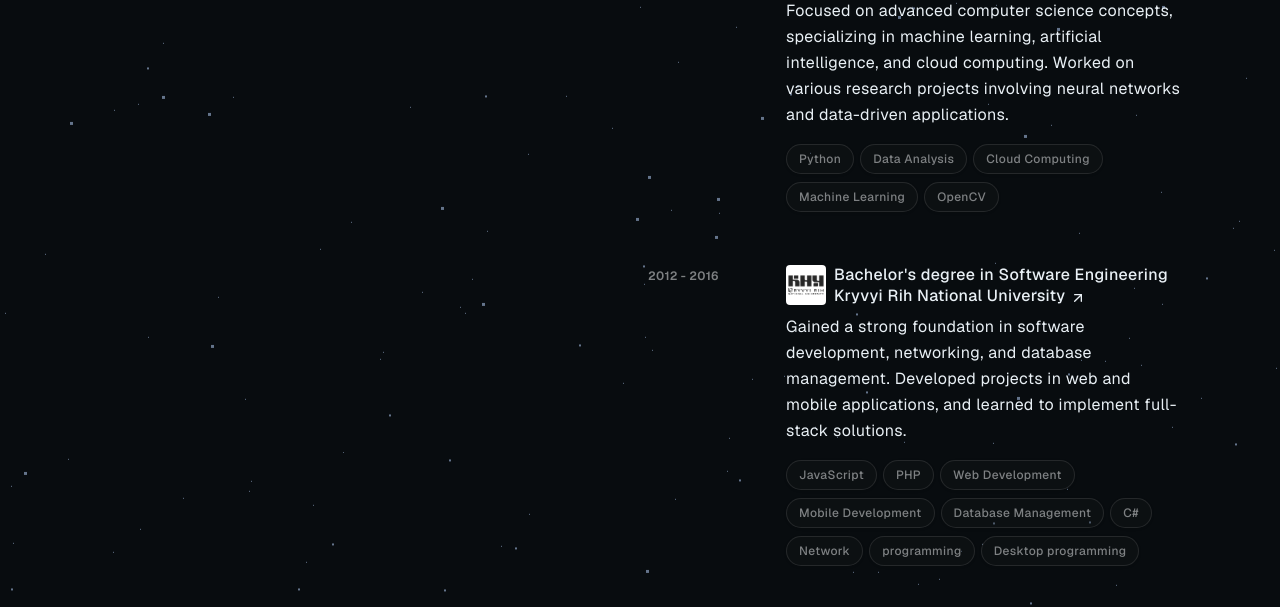
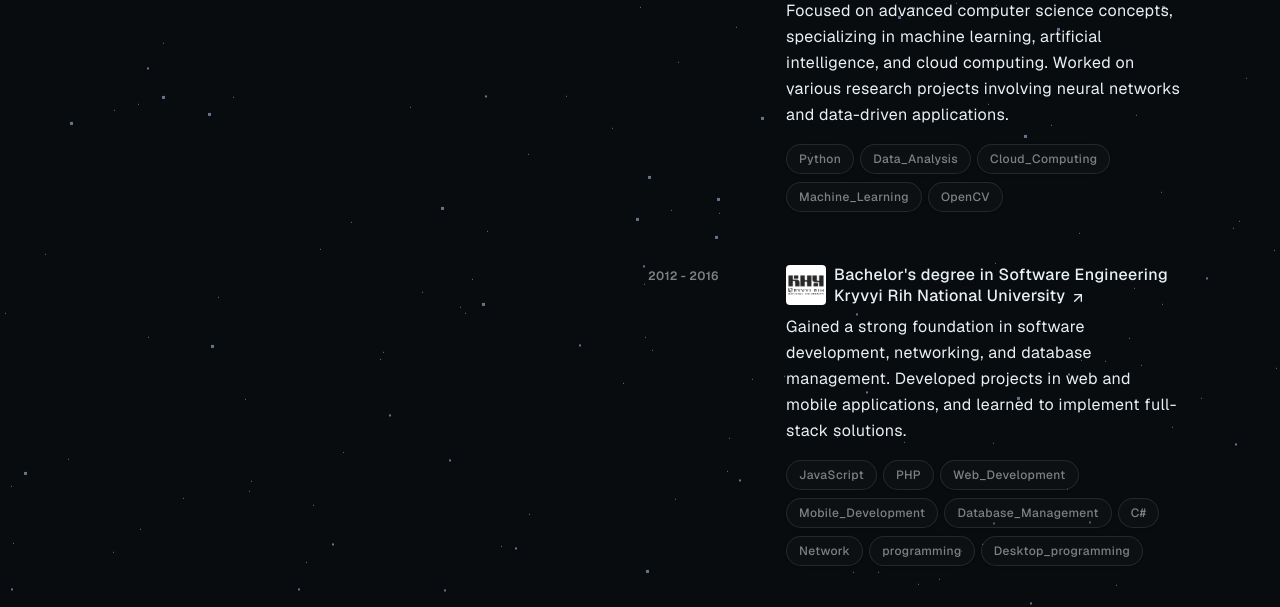
Before and after one commit to korenko-git/resume, a Next.js app: page / in a window 1280 px wide. Shown: the part 1772-2379 px from the top of the page. Built offline with nearby package versions, Linux system fonts and the light colour scheme; no server answers.

Commit message:
refactor(resume/Skills): remove string replacement in skill display
The string replacement logic for skill names was removed to simplify the component. This change ensures that skills are displayed as they are, without unnecessary modifications, improving maintainability and clarity.

```diff
--- a/src/components/resume/Entry/Skills/index.tsx
+++ b/src/components/resume/Entry/Skills/index.tsx
@@ -12,7 +12,7 @@ export function Skills({ skills }: SkillsProps) {
       {skills.map((skill: string) => (
         <li className="mr-1.5 mt-2" key={skill}>
           <div className="flex items-center rounded-full border border-border border-opacity-70 shadow bg-muted/30 px-3 py-1 text-xs font-medium leading-5 text-muted-foreground">
-            {skill.replaceAll("_", " ").replaceAll("-", " ")}
+            {skill}
           </div>
         </li>
       ))}
```
